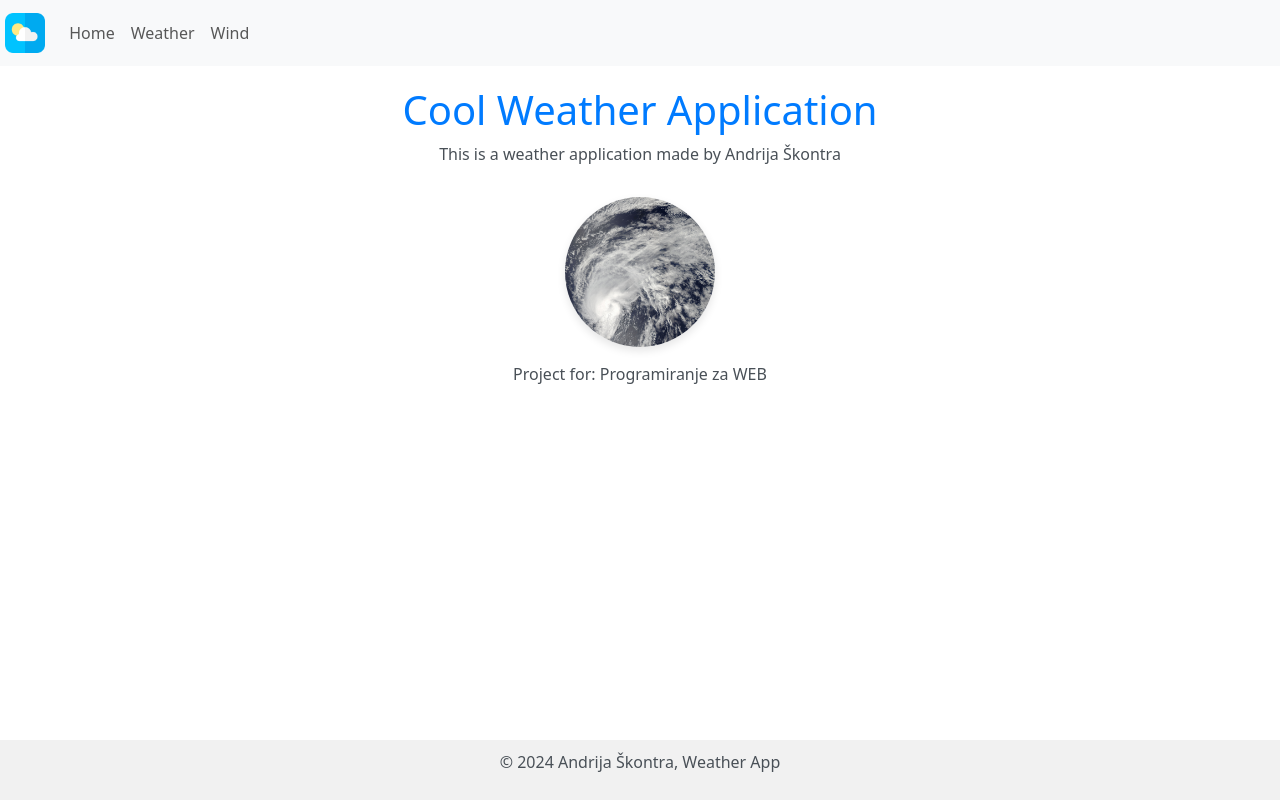
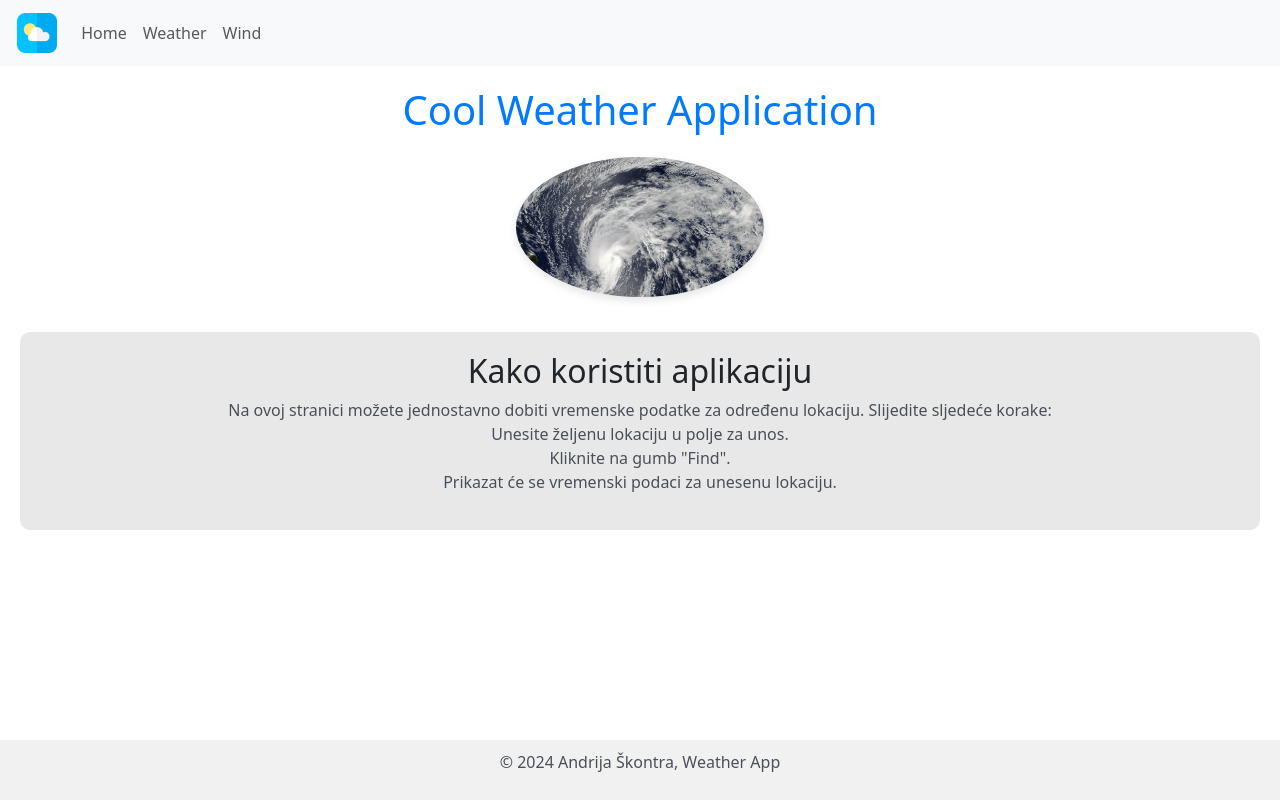
Before and after one commit to unizd-sit-web/flask-projekt-AndrijaSkontra, a Flask app: page /home in a window 1280 px wide. Run offline with Flask 3, Linux system fonts and the light colour scheme.

Commit message:
app almost done

```diff
--- a/app.py
+++ b/app.py
@@ -1,20 +1,37 @@
-import requests
-from flask import Flask, render_template
+from flask import Flask, render_template, request
+from api_handler import APIHandler  # Uvozimo APIHandler klasu iz vanjske datoteke
 
 app = Flask(__name__)
 
-
-@app.route('/home')
+# Route za početnu stranicu
+@app.route("/home")
 def home():
-
-    # api_key = "2ca5630c7892ba8104791e904382120d"
-    # city = "Zadar"
-    # url = f"https://api.openweathermap.org/data/2.5/weather?q={city}&lang=hr&appid={api_key}"
-    #
-    # return requests.get(url).json()
-
     return render_template("home.html")
 
+# Route za vremenske podatke
+@app.route("/weather", methods=["GET", "POST"])
+def weather():
+    data = None
+    if request.method == "POST":
+        # Kreiramo instancu APIHandler klase s gradom dobivenim iz obrasca
+        api_class = APIHandler(request.form["cityName"])
+        # Pozivamo metodu za dohvaćanje vremenskih podataka iz APIHandler klase
+        data = api_class.get_weather_data()
+    # Prikazujemo template "weather.html" s podacima
+    return render_template("weather.html", data=data)
 
+# Route za podatke o vjetru
+@app.route("/wind", methods=["GET", "POST"])
+def wind():
+    data = None
+    if request.method == "POST":
+        # Kreiramo instancu APIHandler klase s gradom dobivenim iz obrasca
+        api_class = APIHandler(request.form["cityName"])
+        # Pozivamo metodu za dohvaćanje podataka o vjetru iz APIHandler klase
+        data = api_class.get_wind_data()
+    # Prikazujemo template "wind.html" s podacima
+    return render_template("wind.html", data=data)
+
+# Ako se aplikacija pokreće izravno, pokrećemo Flask aplikaciju
 if __name__ == '__main__':
-    app.run()
+    app.run(host='0.0.0.0', port=5000)
--- a/static/styles.css
+++ b/static/styles.css
@@ -27,8 +27,63 @@ p {
     border-radius: 50%;
     margin-top: 15px;
     margin-bottom: 15px;
-    width: 150px;
-    height: 150px;
+    width: 20%;
+    height: 15%;
     object-fit: cover;
     box-shadow: 0 4px 8px rgba(0, 0, 0, 0.1);
 }
+
+#vjetar {
+    align-content: center;
+    border-radius: 50%;
+    margin-top: 15px;
+    margin-bottom: 15px;
+    width: 20%;
+    height: 15%;
+    object-fit: cover;
+    box-shadow: 0 4px 8px rgba(0, 0, 0, 0.1);
+}
+
+.weather-info {
+    background-color: #f2f2f2;  /* Gray background color */
+    border-radius: 10px;
+    margin-top: 20px;
+    padding: 20px;
+    text-align: center;
+}
+
+/* Additional styling for the form elements */
+form {
+    text-align: center;
+    margin-top: 20px;
+}
+
+input {
+    padding: 10px;
+    margin-right: 5px;
+    border: 1px solid #ccc; /* Border color */
+    border-radius: 5px;    /* Rounded edges */
+    box-shadow: 0 0 5px rgba(0, 0, 0, 0.1);  /* Box shadow for a subtle lift effect */
+}
+
+button {
+    padding: 10px 15px;
+    border: none;
+    border-radius: 5px;    /* Rounded edges */
+    background-color: #007bff;  /* Button color */
+    color: #fff;  /* Text color */
+    cursor: pointer;
+    transition: background-color 0.3s ease;  /* Smooth transition for hover effect */
+}
+
+button:hover {
+    background-color: #0056b3;
+}
+
+#howto {
+    background-color: #e8e8e8;
+    border-radius: 10px;
+    margin-top: 20px;
+    padding: 20px;
+    text-align: center;
+}
--- a/templates/base.html
+++ b/templates/base.html
@@ -8,26 +8,28 @@
     <link href="static/styles.css" rel="stylesheet">
   </head>
     <body>
-        <nav class="navbar navbar-expand-lg navbar-light bg-light">
+        <nav class="navbar navbar-expand-lg bg-body-tertiary">
+            <div class="container-fluid">
                   <a class="navbar-brand" href="#">
                   &nbsp;<img src="static/weather.png" alt="Weather" width="40" height="40">
               </a>
-          <button class="navbar-toggler" type="button" data-toggle="collapse" data-target="#navbarSupportedContent" aria-controls="navbarSupportedContent" aria-expanded="false" aria-label="Toggle navigation">
+              <button class="navbar-toggler" type="button" data-bs-toggle="collapse" data-bs-target="#navbarSupportedContent" aria-controls="navbarSupportedContent" aria-expanded="false" aria-label="Toggle navigation">
                   <span class="navbar-toggler-icon"></span>
               </button>
 
               <div class="collapse navbar-collapse" id="navbarSupportedContent">
-            <ul class="navbar-nav mr-auto">
-              <li class="nav-item active">
+                <ul class="navbar-nav me-auto mb-2 mb-lg-0">
+                  <li class="nav-item">
                     <a class="nav-link" href="home">Home</a>
                   </li>
-              <li class="nav-item active">
+                  <li class="nav-item">
                     <a class="nav-link" href="weather">Weather</a>
                   </li>
-              <li class="nav-item active">
+                  <li class="nav-item">
                     <a class="nav-link" href="wind">Wind</a>
                   </li>
                 </ul>
+              </div>
           </div>
         </nav>
 
--- a/templates/home.html
+++ b/templates/home.html
@@ -5,11 +5,19 @@
 {% block content %}
     <div id="home-content">
         <h1>Cool Weather Application</h1>
-        <p>This is a weather application made by Andrija Škontra</p>
-        <img id="storm" src="static/storm.jpg" alt="Storm" width="40%" height="30%">
+        <img id="storm" src="static/storm.jpg" alt="Storm">
         <br>
-        <p>Project for: Programiranje za WEB</p>
+        <main>
+            <section id="howto">
+                <h2>Kako koristiti aplikaciju</h2>
+                <p>Na ovoj stranici možete jednostavno dobiti vremenske podatke za određenu lokaciju. Slijedite sljedeće korake:
+                    <br>
+                    Unesite željenu lokaciju u polje za unos.
+                    <br>
+                    Kliknite na gumb "Find".
+                    <br>
+                    Prikazat će se vremenski podaci za unesenu lokaciju.</p>
+            </section>
+        </main>
     </div>
 {% endblock %}
-
-<link href="static/styles.css" rel="stylesheet">
```
Also changed, not shown: api_handler.py (added, +26 -0 lines), templates/weather.html (added, +21 -0 lines), templates/wind.html (added, +19 -0 lines), static/ruza-vjetrova.jpg (added). Lines whose indentation alone changed are shown as unchanged.
